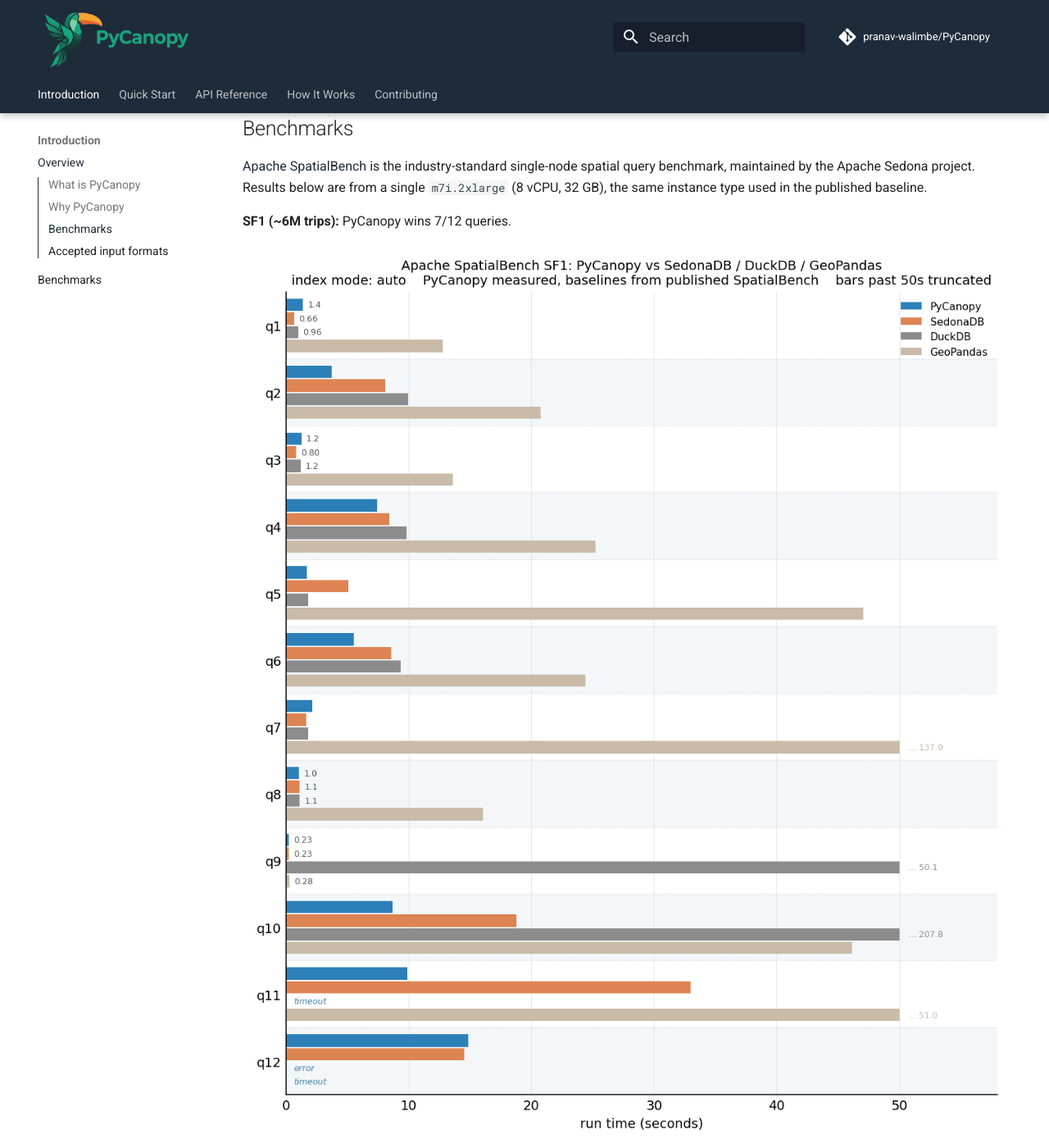
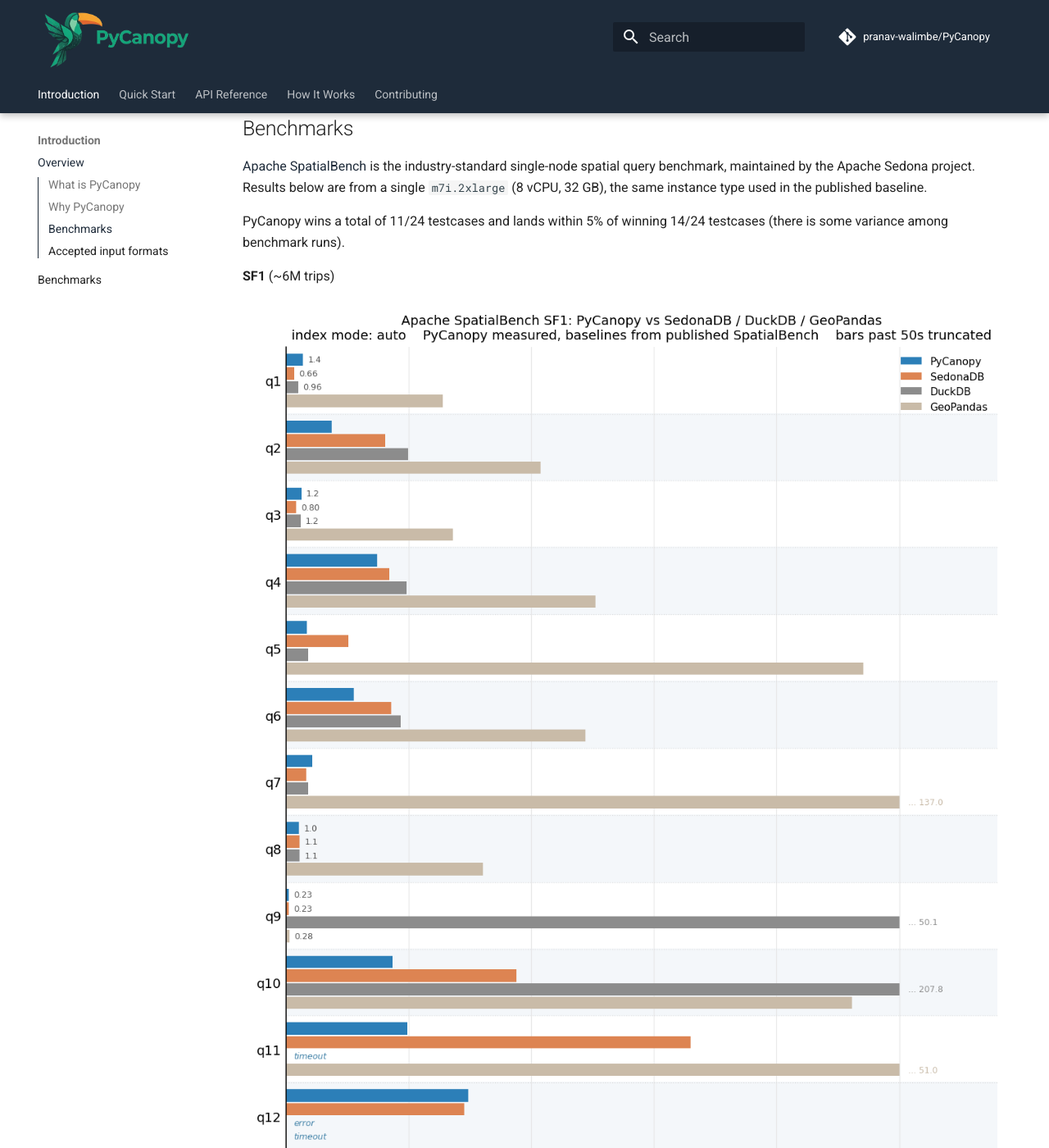
Before and after one commit to pranav-walimbe/PyCanopy, an MkDocs documentation site: the page built from docs/index.md, in a window 1280 px wide and 1400 px high, scrolled down 699 px. Shown: the whole window at 82% size. Built offline with MkDocs 1.6.1 and Material for MkDocs 9.7.7, drawn with Linux system fonts in a browser that asks for light colours; comment, search, counter and statistics services are not loaded; some of the changed text lies outside the part shown.

Commit message:
changes to docs

```diff
--- a/docs/index.md
+++ b/docs/index.md
@@ -19,11 +19,13 @@
 
 [Apache SpatialBench](https://github.com/apache/sedona-spatialbench) is the industry-standard single-node spatial query benchmark, maintained by the Apache Sedona project. Results below are from a single `m7i.2xlarge` (8 vCPU, 32 GB), the same instance type used in the published baseline.
 
-**SF1 (~6M trips):** PyCanopy wins 7/12 queries.
+PyCanopy wins a total of 11/24 testcases and lands within 5% of winning 14/24 testcases (there is some variance among benchmark runs).
+
+**SF1** (~6M trips)
 
 ![Apache SpatialBench SF1](assets/spatialbench_sf1_auto.png)
 
-**SF10 (~60M trips):** PyCanopy wins 5/12 queries.
+**SF10** (~60M trips)
 
 ![Apache SpatialBench SF10](assets/spatialbench_sf10_auto.png)
 
```
Also changed, not shown: CONTRIBUTING.md (+3 -12 lines), README.md (+1 -1 lines), docs/benchmarks.md (+2 -4 lines), docs/contributing.md (+2 -2 lines), docs/how-it-works/cost-model.md (+5 -7 lines), docs/how-it-works/query-planner.md (+1 -1 lines), assets/PyCanopy_tutorial.ipynb.
